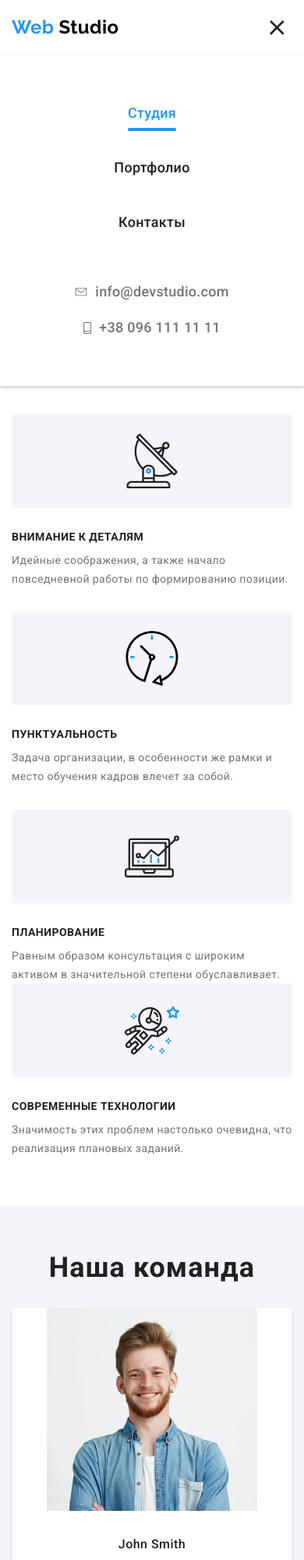
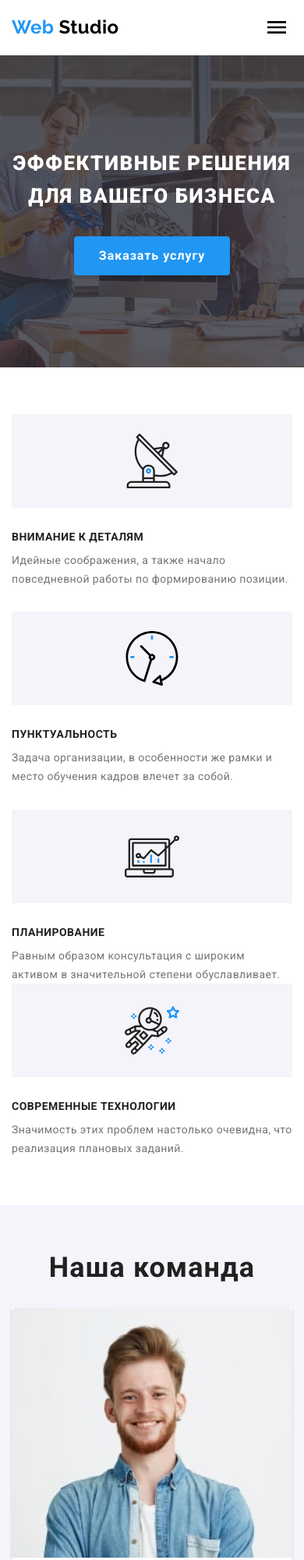
Before and after one commit to maksimuchhh/goit-markup-hw-08, a plain HTML site: page index.html in a window 390 px wide. Shown: the top 2000 px of the page at 78% size. Drawn offline with Linux system fonts and the light colour scheme.

Commit message:
correct photo in mobile version

```diff
--- a/index.html
+++ b/index.html
@@ -15,14 +15,14 @@
     <div class="header">
       <nav class="container main-nav">
         <a class="header-logo" href="./index.html"><span class="logo-web">Web</span> Studio</a>
-        <button class="menu-button is-open" type="button" data-menu-button>
+        <button class="menu-button" type="button" data-menu-button>
           <svg class="menu" width="40px" height="40px" aria-label="Переключатель мобильного меню">
             <use class="menu-icon-menu" href="./images/menu.svg#menu"></use>
             <use class="menu-icon-crosshair" href="./images/crosshair_menu.svg#crosshair"></use>
           </svg>
         </button>
 
-        <div class="navigation is-open" data-menu>
+        <div class="navigation" data-menu>
           <ul class="header-list">
             <li><a class="link our-pages current-page" href="./index.html">Студия</a></li>
             <li>
--- a/sass/components/studio/_our-team.scss
+++ b/sass/components/studio/_our-team.scss
@@ -67,7 +67,10 @@
     margin-bottom: 30px;
 
     & img {
-      max-width: 450px;
+      width: 100%;
+      height: 320px;
+      object-fit: cover;
+      object-position: top;
       @media screen and(min-width:768px) {
         width: 339px;
       }
```
Also changed, not shown: css/main.css, css/main.min.css, 2 other files.
